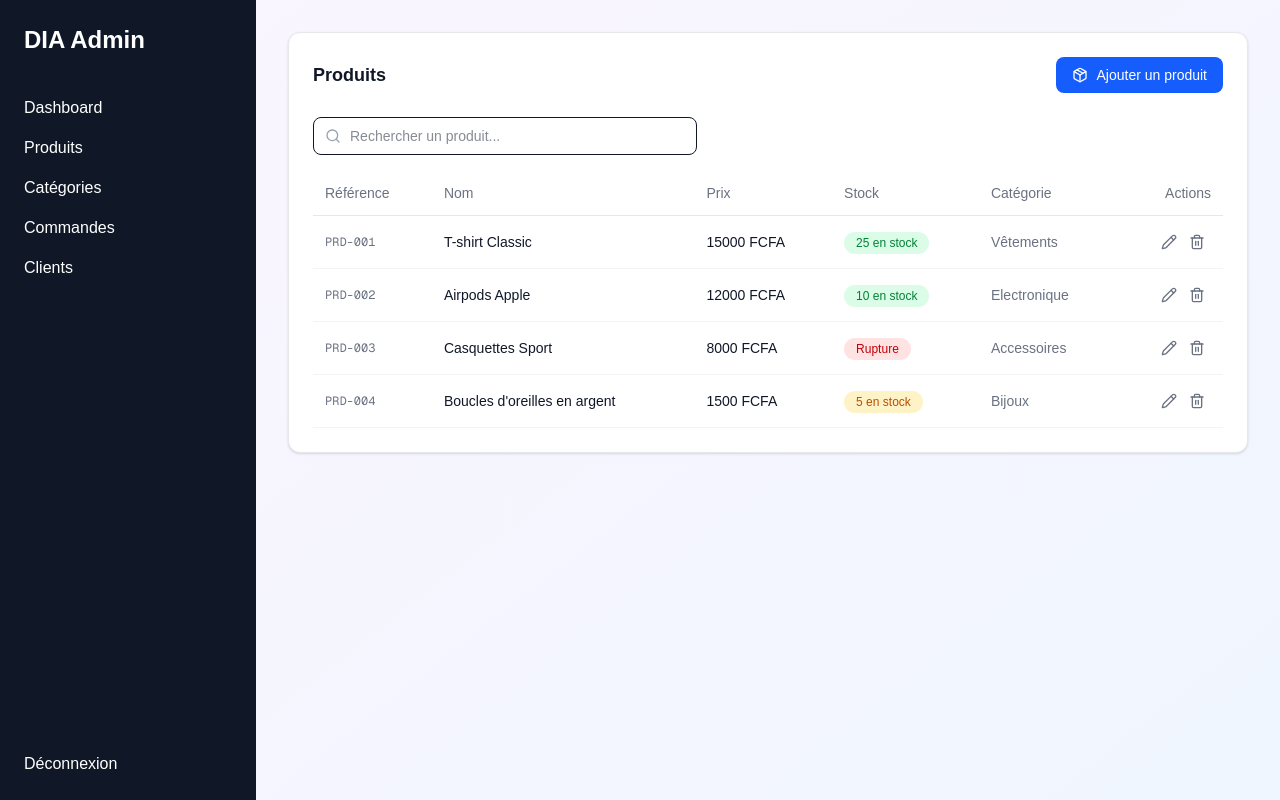
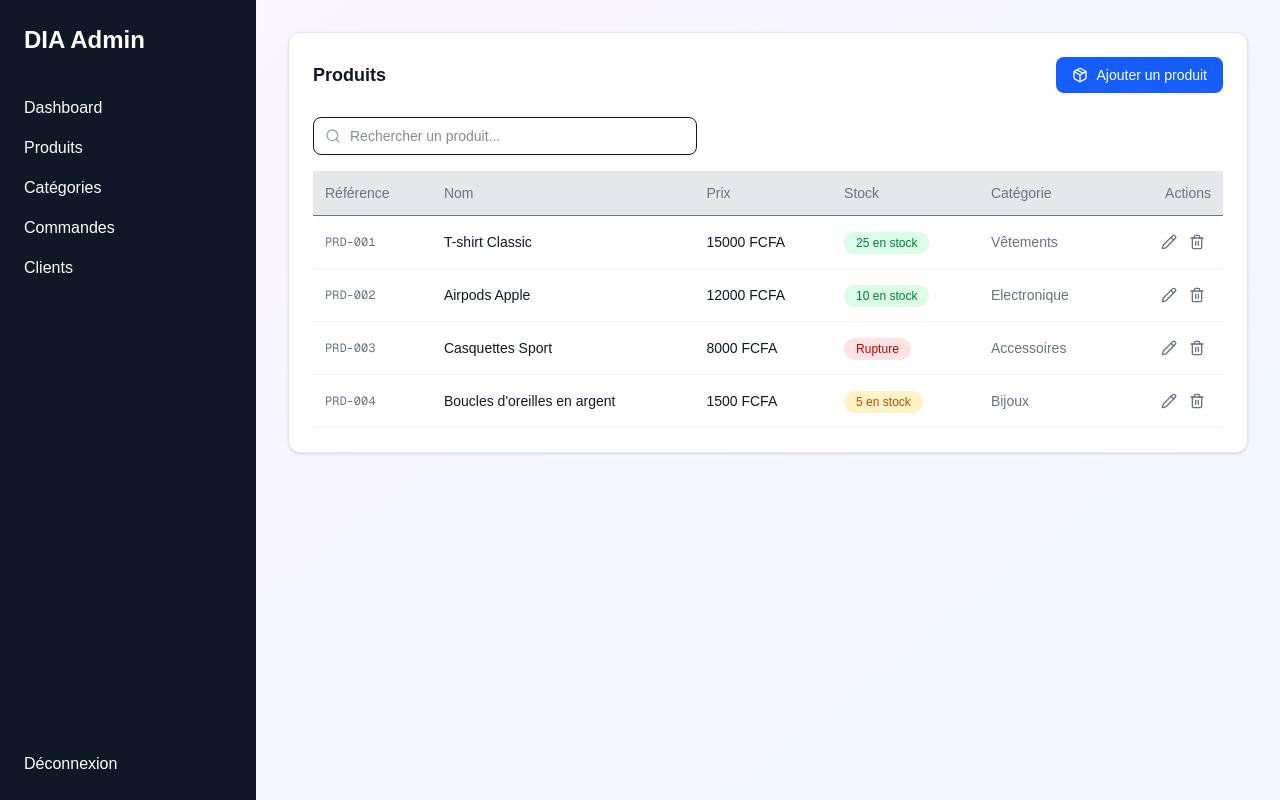
Before and after one commit to Bewan-ephra/Dia-FrontEnd, a Next.js app: page /admin/produits in a window 1280 px wide. Built offline with nearby package versions, Linux system fonts and the light colour scheme; sample sign-in values are in the browser's storage.

Commit message:
ajout text-gray en-tête

```diff
--- a/app/admin/clients/page.tsx
+++ b/app/admin/clients/page.tsx
@@ -29,7 +29,7 @@ export default function ClientsPage() {
 
           <table className="w-full border-collapse text-sm">
          <thead>
-            <tr className="border-b border-gray-200 text-left text-gray-500">
+            <tr className="border-b bg-gray-200 text-left text-gray-500">
             <th className="p-3 font-medium">Nom</th>
             <th className="p-3 font-medium">Email</th>
             <th className="p-3 font-medium">Date d'inscription</th>
--- a/app/admin/produits/page.tsx
+++ b/app/admin/produits/page.tsx
@@ -48,7 +48,7 @@ function getStockBadge(stock: number) {
 
   <table className="w-full border-collapse text-sm">
   <thead>
-    <tr className="border-b border-gray-200 text-left text-gray-500">
+    <tr className="border-b bg-gray-200 text-left text-gray-500">
       <th className="p-3 font-medium">Référence</th>
       <th className="p-3 font-medium">Nom</th>
       <th className="p-3 font-medium">Prix</th>
```
